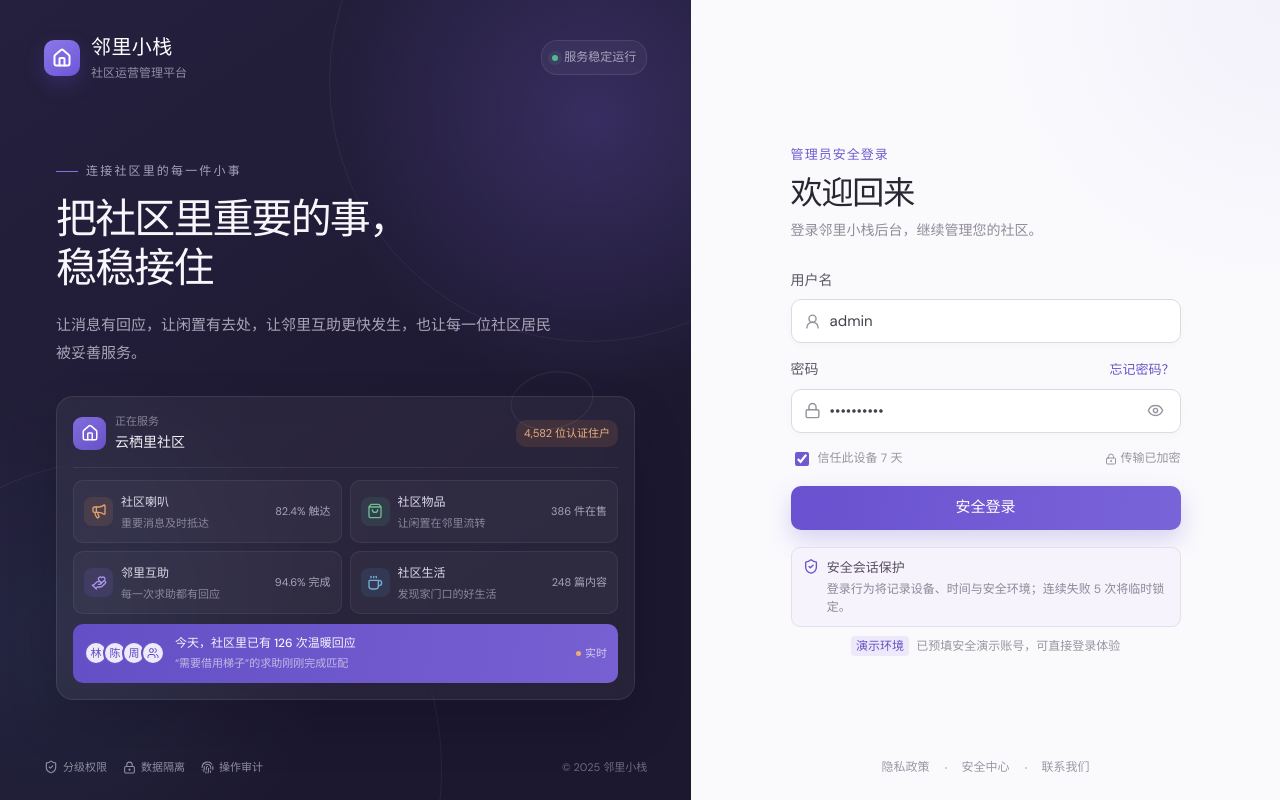
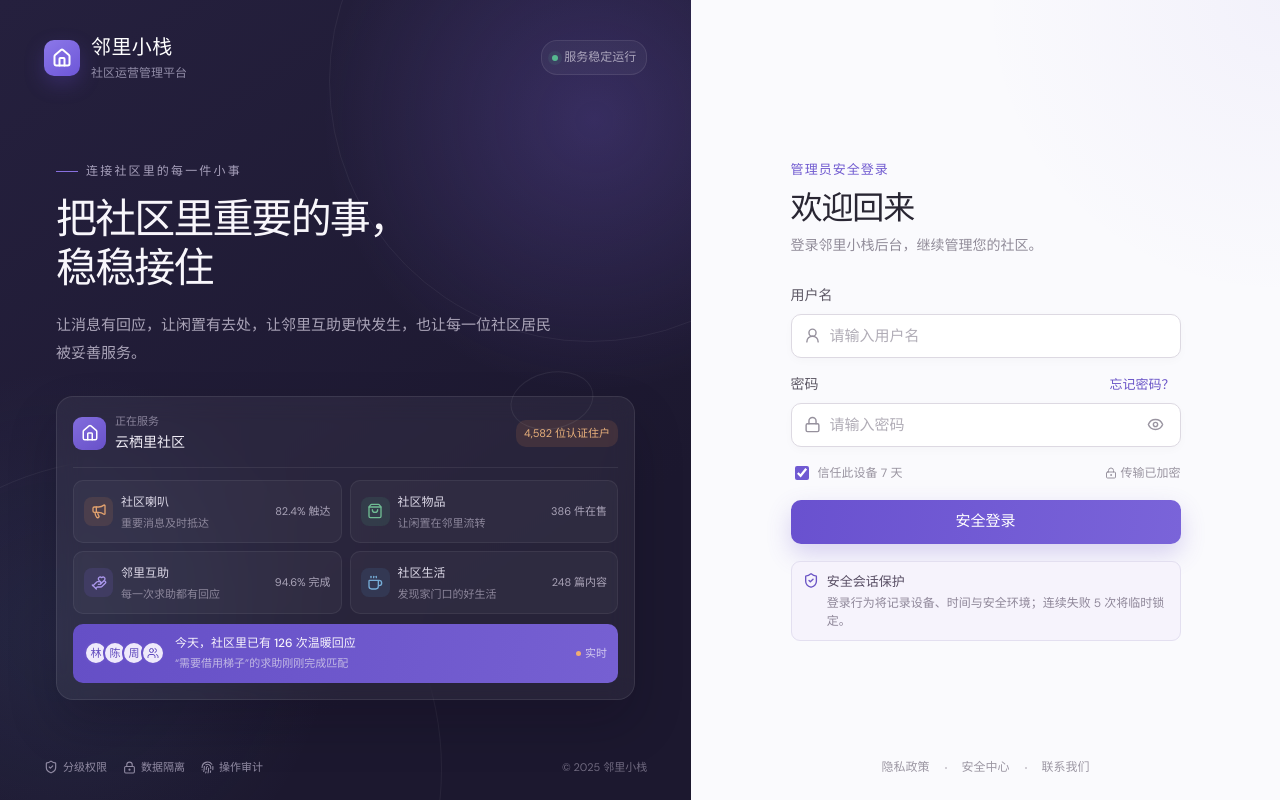
Before and after one commit to muxbear/NeighInn, a Vue app in the folder web/frontend/: page /login in a window 1280 px wide. Built offline with nearby package versions, Linux system fonts and the light colour scheme; no server answers.

Commit message:
feat: 登录优化

```diff
--- a/web/frontend/src/pages/LoginPage.vue
+++ b/web/frontend/src/pages/LoginPage.vue
@@ -23,8 +23,8 @@ const auth = useAuthStore()
 const router = useRouter()
 const route = useRoute()
 
-const username = ref('admin')
-const password = ref('Admin@2025')
+const username = ref('')
+const password = ref('')
 const showPassword = ref(false)
 const rememberDevice = ref(true)
 const captcha = ref('')
@@ -247,8 +247,6 @@ onUnmounted(() => {
             <p>登录行为将记录设备、时间与安全环境；连续失败 5 次将临时锁定。</p>
           </div>
         </div>
-
-        <div class="login-demo-note"><span>演示环境</span> 已预填安全演示账号，可直接登录体验</div>
       </div>
 
       <footer class="login-form-footer">
```
Also changed, not shown: 1 other file (tests, documents, lock files or other folders).
